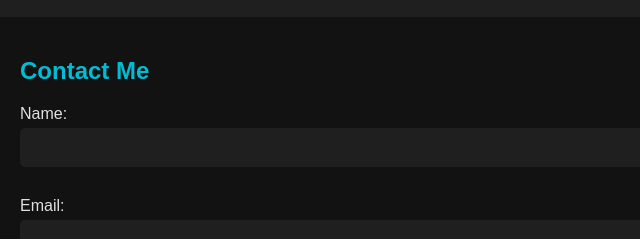
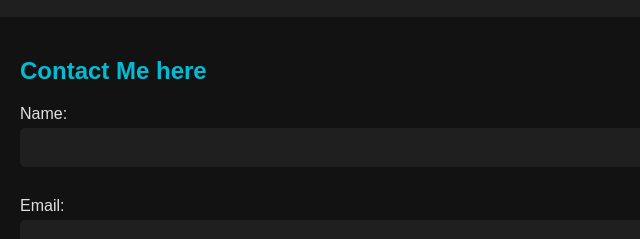
Before and after one commit to Jgonzalez9292/jgonzalez9292.github.io, a website: page public/contact.html in a window 1280 px wide. Shown: the part 223-462 px from the top of the page, 0-640 px from the left. Drawn offline with Linux system fonts and the light colour scheme.

Commit message:
Update contact.html

```diff
--- a/public/contact.html
+++ b/public/contact.html
@@ -31,7 +31,7 @@
 
                 <div class="container">
                     <form id="form" action="/" method="post">
-                        <h2>Contact Me</h2>
+                        <h2>Contact Me here</h2>
                         <div class="input-control">
                             <label for="name">Name:</label>
                             <input type="text" id="name" name="name">
```
